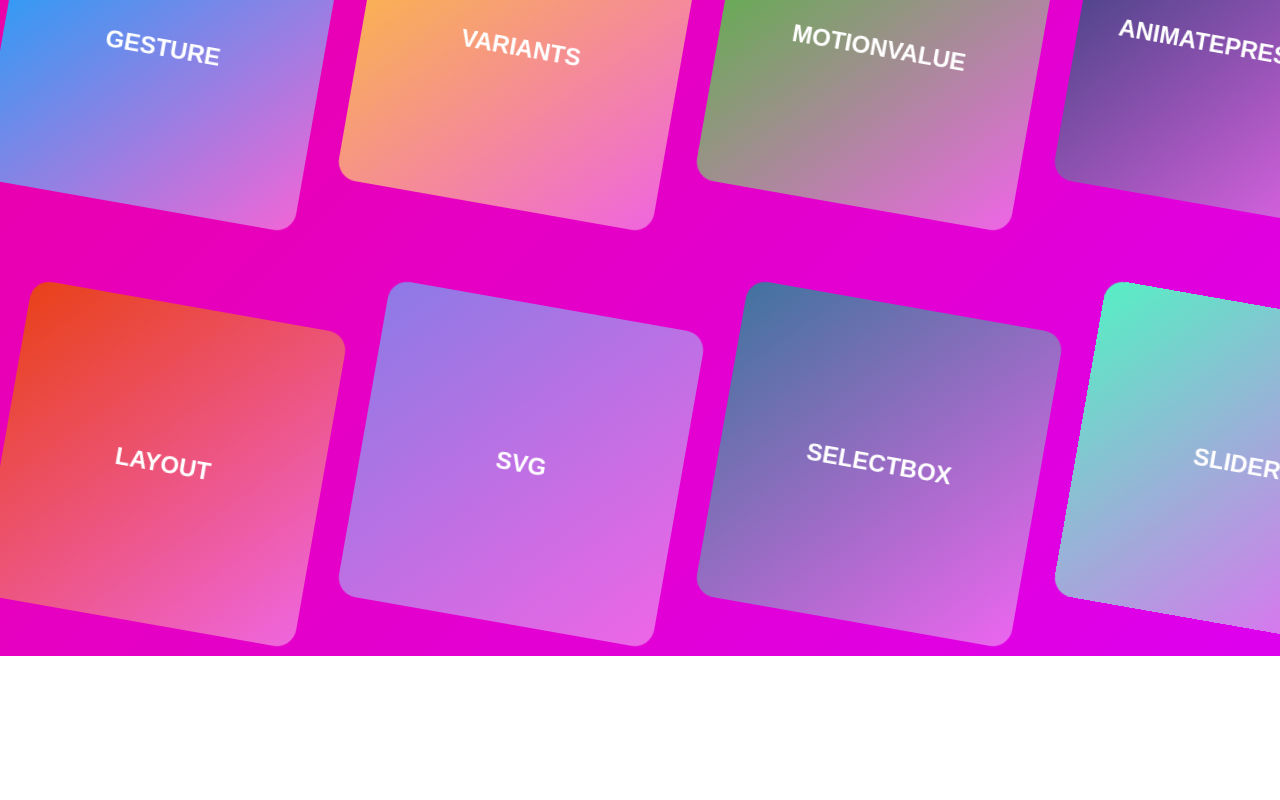
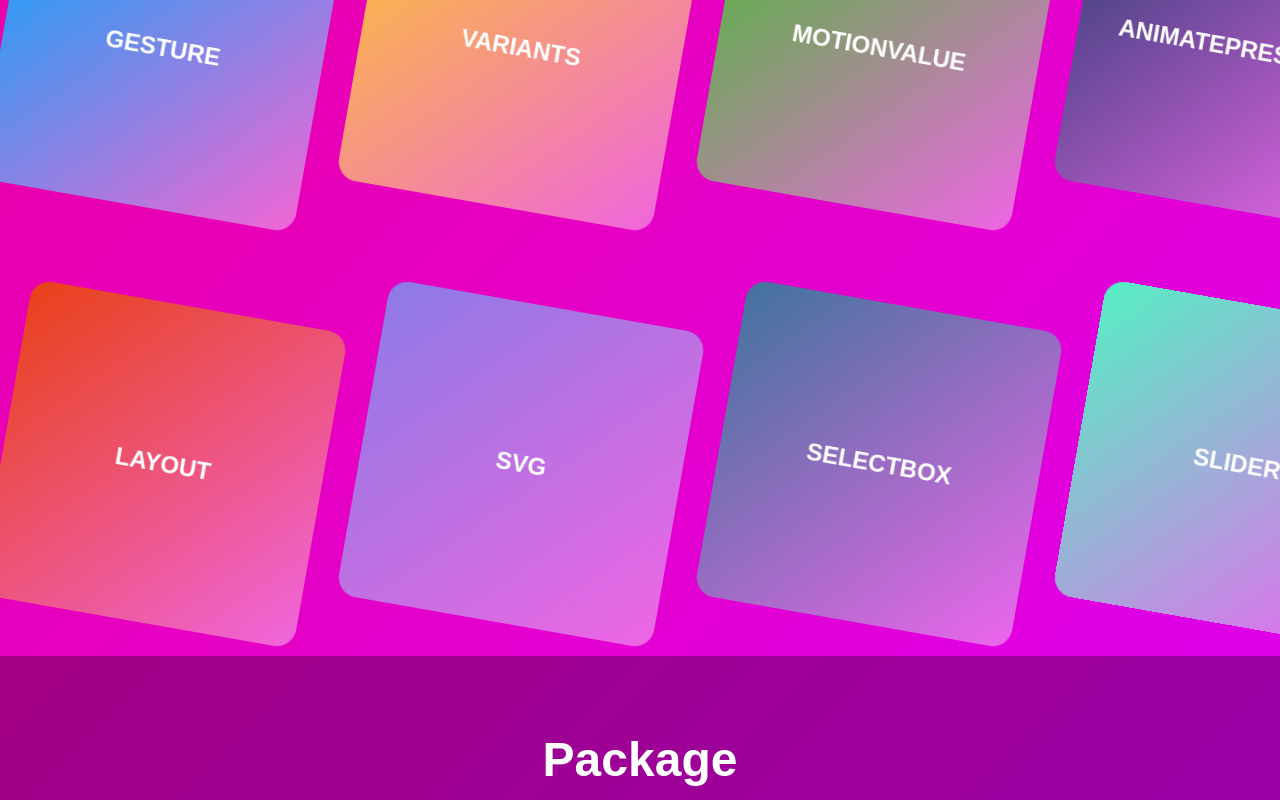
Before and after one commit to Cottonwood-moa/Framer-Motion, a React (Create React App) app: page / in a window 1280 px wide. Shown: the part 448-1248 px from the top of the page. Before the commit the page ends 1104 px from the top, so only its background shows below. Built offline with nearby package versions, Linux system fonts and the light colour scheme; no server answers.

Commit message:
no message

```diff
--- /dev/null
+++ b/declarations.d.ts
@@ -0,0 +1,3 @@
+// NOTE: The declaration below was injected by `"framer"`
+// see https://www.framer.com/docs/guides/handshake for more information.
+declare module "https://framer.com/m/*";
--- a/src/routes/Home.tsx
+++ b/src/routes/Home.tsx
@@ -54,6 +54,18 @@ const Circle = styled(motion.div)`
   background-color: white;
   border-radius: 50%;
   margin: 4rem;
+`;
+const Package = styled.div`
+  display: flex;
+  justify-content: center;
+  align-items: center;
+  flex-direction: column;
+  background-color: rgba(0, 0, 0, 0.3) !important ;
+  padding: 1rem;
+  div {
+    margin-top: 2rem !important;
+    background-color: rgba(0, 0, 0, 0.5) !important ;
+  }
 `;
 const containerVars = {
   start: {},
@@ -141,6 +153,9 @@ function Home() {
             </Card>
           );
         })}
+      </Container>
+      <Package>
+        <H1>Package</H1>
         <ReactMarkdown
           children={mdFile}
           remarkPlugins={[remarkGfm]}
@@ -163,7 +178,7 @@ function Home() {
             },
           }}
         />
-      </Container>
+      </Package>
     </>
   );
 }
--- /dev/null
+++ b/src/routes/Test.tsx
@@ -0,0 +1,4 @@
+function Test() {
+  return <></>;
+}
+export default Test;
```
